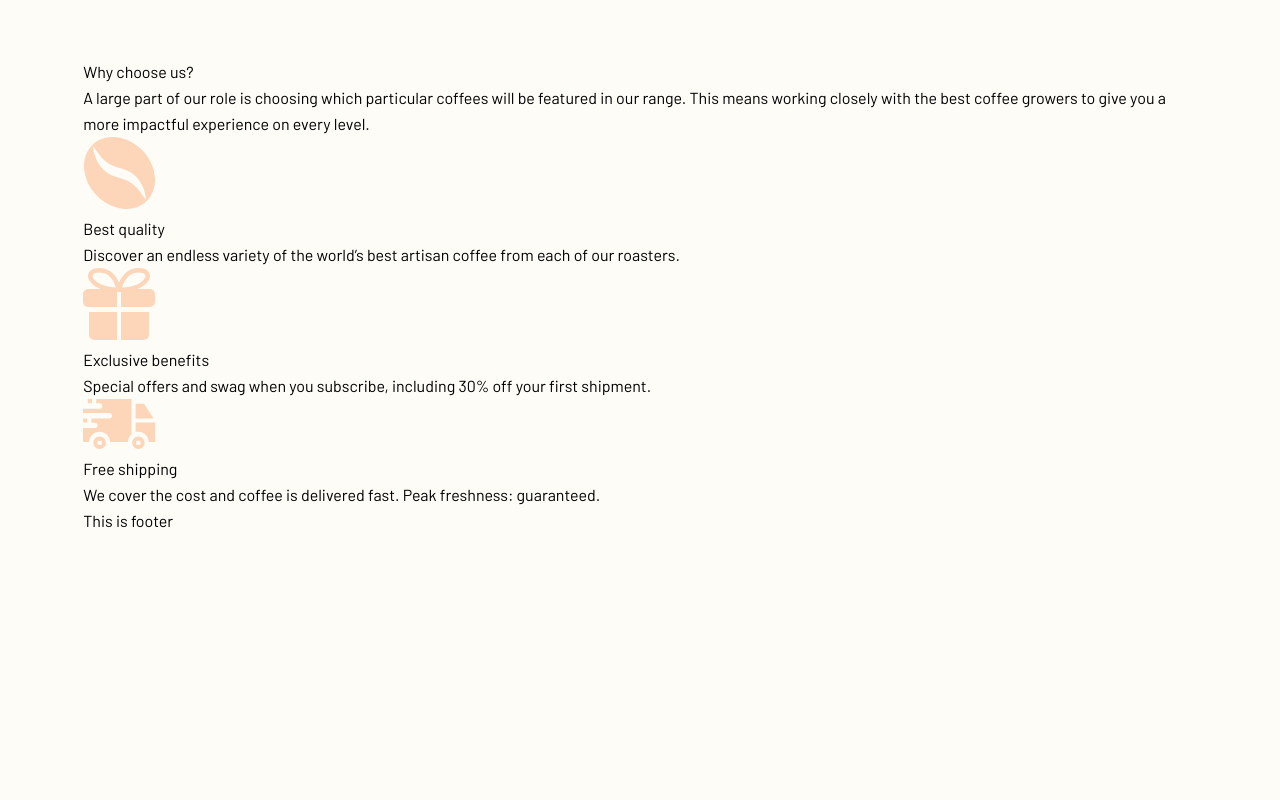
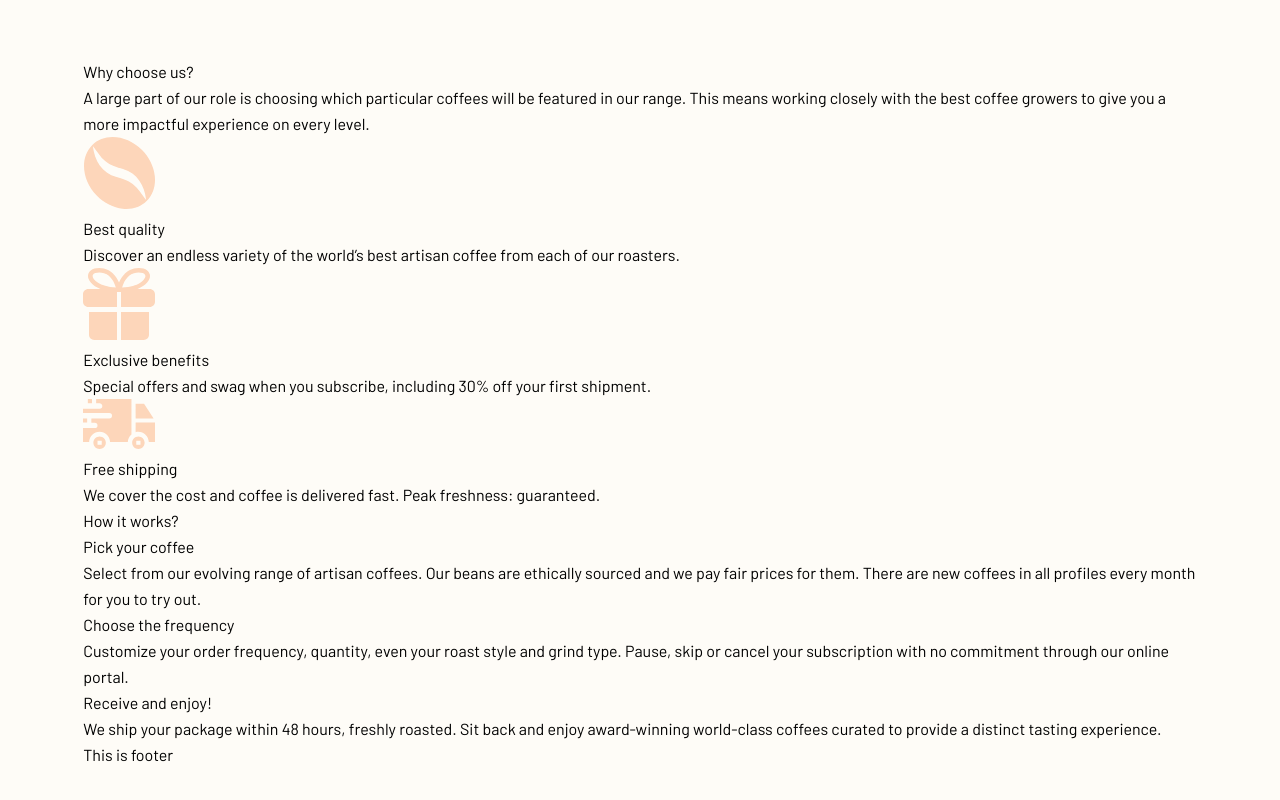
Before and after one commit to ledminh/coffeeroasters-subscription-site, a Next.js app: page / in a window 1280 px wide. Shown: the part 2775-3575 px from the top of the page. Before the commit the page ends 3341 px from the top, so only its background shows below. Built offline with nearby package versions, Linux system fonts and the light colour scheme.

Commit message:
Add data to How It Works

```diff
--- a/components/HomeComponents/HowItWorks/index.tsx
+++ b/components/HomeComponents/HowItWorks/index.tsx
@@ -1,10 +1,52 @@
 import { FunctionComponent } from "react";
 
+
+/***************************
+ * Types
+ */
+type StepDataType = {
+    name: string,
+    description: string
+}
+
+/***************************
+ * Private properties
+ */
+const stepsData:StepDataType[] = [
+    {
+        name: 'Pick your coffee',
+        description: 'Select from our evolving range of artisan coffees. Our beans are ethically sourced and we pay fair prices for them. There are new coffees in all profiles every month for you to try out.'
+    },
+    {
+        name: 'Choose the frequency',
+        description: 'Customize your order frequency, quantity, even your roast style and grind type. Pause, skip or cancel your subscription with no commitment through our online portal.'
+    },
+    {
+        name: 'Receive and enjoy!',
+        description: 'We ship your package within 48 hours, freshly roasted. Sit back and enjoy award-winning world-class coffees curated to provide a distinct tasting experience.'
+    }
+]
+
+
+/***************************
+ * Main Component
+ */
 const HowItWorks:FunctionComponent = () => {
 
+
     return (
-        <div>
-            How It Works?
-        </div>
+        <section>
+            <div>How it works?</div>
+            {
+                stepsData.map(step => (
+                    <div key={step.name}>
+                        <div>{step.name}</div>
+                        <div>{step.description}</div>
+                    </div>
+                ))
+            }
+        </section>
     )
 }
+
+export default HowItWorks;
--- a/pages/index.tsx
+++ b/pages/index.tsx
@@ -2,6 +2,8 @@ import PageLayout from '../layouts/PageLayout';
 import HeroImage from '../components/HomeComponents/HeroImage';
 import OurCollection from '../components/HomeComponents/OurCollection';
 import WhyChooseUs from '../components/HomeComponents/WhyChooseUs';
+import HowItWorks from '../components/HomeComponents/HowItWorks';
+
 
 export default function Home() {
   return (
@@ -9,6 +11,7 @@ export default function Home() {
         <HeroImage/>
         <OurCollection/>
         <WhyChooseUs/>
+        <HowItWorks/>
       </PageLayout>
   )
 };
```
